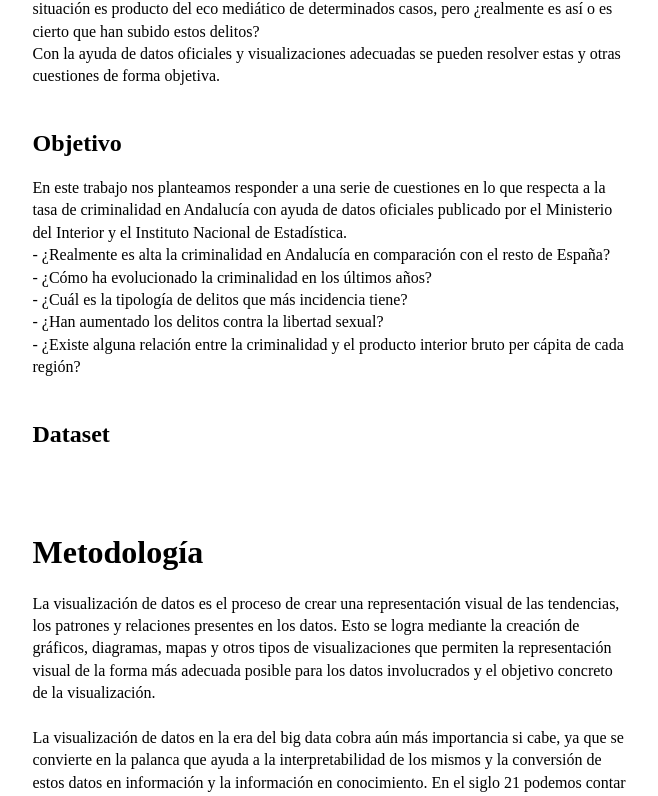
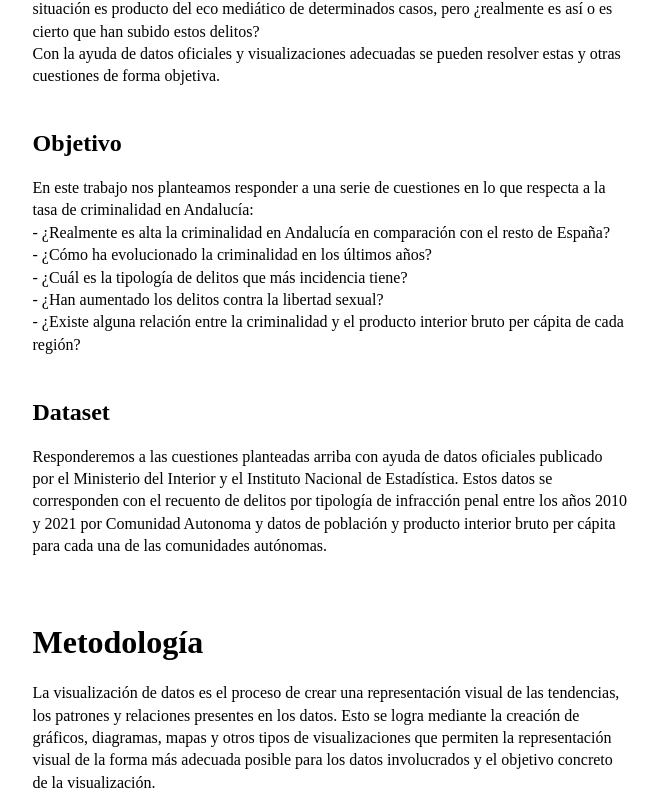
Before and after one commit to juanphys/js-oedyve, a website: page index.html in a window 1280 px wide. Shown: the part 665-1461 px from the top of the page, without its empty margins (310-968 px from the left). Drawn offline with Linux system fonts and the light colour scheme.

Commit message:
1 file modified

```diff
--- a/index.html
+++ b/index.html
@@ -59,7 +59,7 @@
 
     <h2>Objetivo</h2>
       <p class="interlineado">
-        En este trabajo nos planteamos responder a una serie de cuestiones en lo que respecta a la tasa de criminalidad en Andalucía con ayuda de datos oficiales publicado por el Ministerio del Interior y el Instituto Nacional de Estadística.<br>
+        En este trabajo nos planteamos responder a una serie de cuestiones en lo que respecta a la tasa de criminalidad en Andalucía:<br>
 
         - ¿Realmente es alta la criminalidad en Andalucía en comparación con el resto de España?<br>
         - ¿Cómo ha evolucionado la criminalidad en los últimos años? <br>
@@ -71,7 +71,7 @@
 
     <h2>Dataset</h2>
       <p class="interlineado">
-
+        Responderemos a las cuestiones planteadas arriba con ayuda de datos oficiales publicado por el Ministerio del Interior y el Instituto Nacional de Estadística. Estos datos se corresponden con el recuento de delitos por tipología de infracción penal entre los años 2010 y 2021 por Comunidad Autonoma y datos de población y producto interior bruto per cápita para cada una de las comunidades autónomas.<br>
         <br><br>
       </p>
 
```
